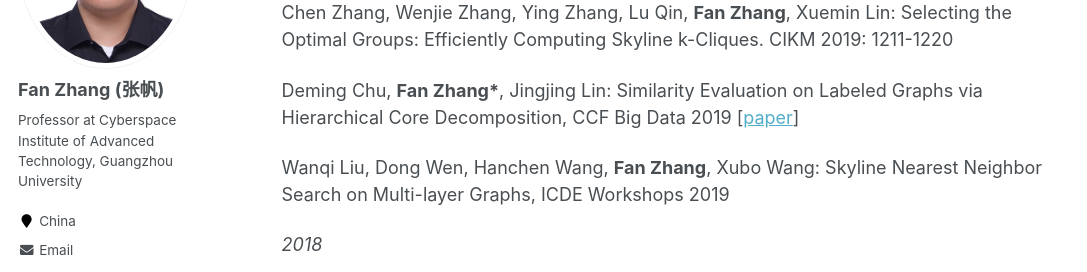
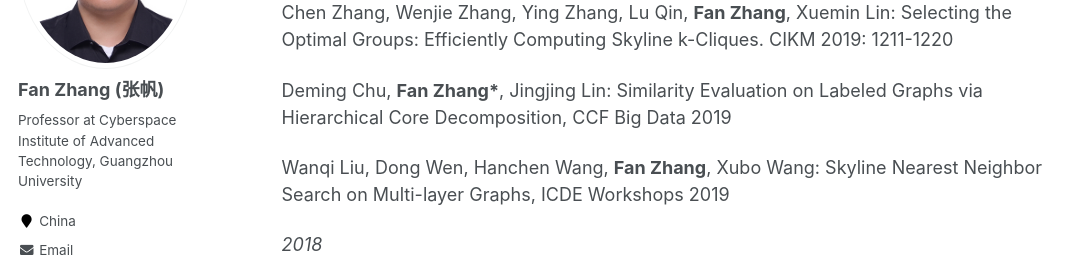
Before and after one commit to fanzhangcs/fanzhangcs.github.io, a Jekyll site: the page built from _pages/about.md, in a window 1280 px wide and 900 px high, scrolled down 2671 px. Shown: the part 180-452 px from the top of the window, without its empty margins (0-1087 px from the left). Built offline with Jekyll 4.4.1, drawn with Linux system fonts in a browser that asks for light colours.

Commit message:
Update about.md

```diff
--- a/_pages/about.md
+++ b/_pages/about.md
@@ -76,7 +76,7 @@ Boge Liu, **Fan Zhang**, Chen Zhang, Wenjie Zhang, Xuemin Lin: CoreCube: Core De
 
 Chen Zhang, Wenjie Zhang, Ying Zhang, Lu Qin, **Fan Zhang**, Xuemin Lin: Selecting the Optimal Groups: Efficiently Computing Skyline k-Cliques. CIKM 2019: 1211-1220
 
-Deming Chu, **Fan Zhang\***, Jingjing Lin: Similarity Evaluation on Labeled Graphs via Hierarchical Core Decomposition, CCF Big Data 2019 [[paper](https://drive.google.com/file/d/1aegTVmxTcGCezZ1Cg3D0bjxbh_0w5VNV/view?usp=sharing)]
+Deming Chu, **Fan Zhang\***, Jingjing Lin: Similarity Evaluation on Labeled Graphs via Hierarchical Core Decomposition, CCF Big Data 2019
 
 Wanqi Liu, Dong Wen, Hanchen Wang, **Fan Zhang**, Xubo Wang: Skyline Nearest Neighbor Search on Multi-layer Graphs, ICDE Workshops 2019
 
```
